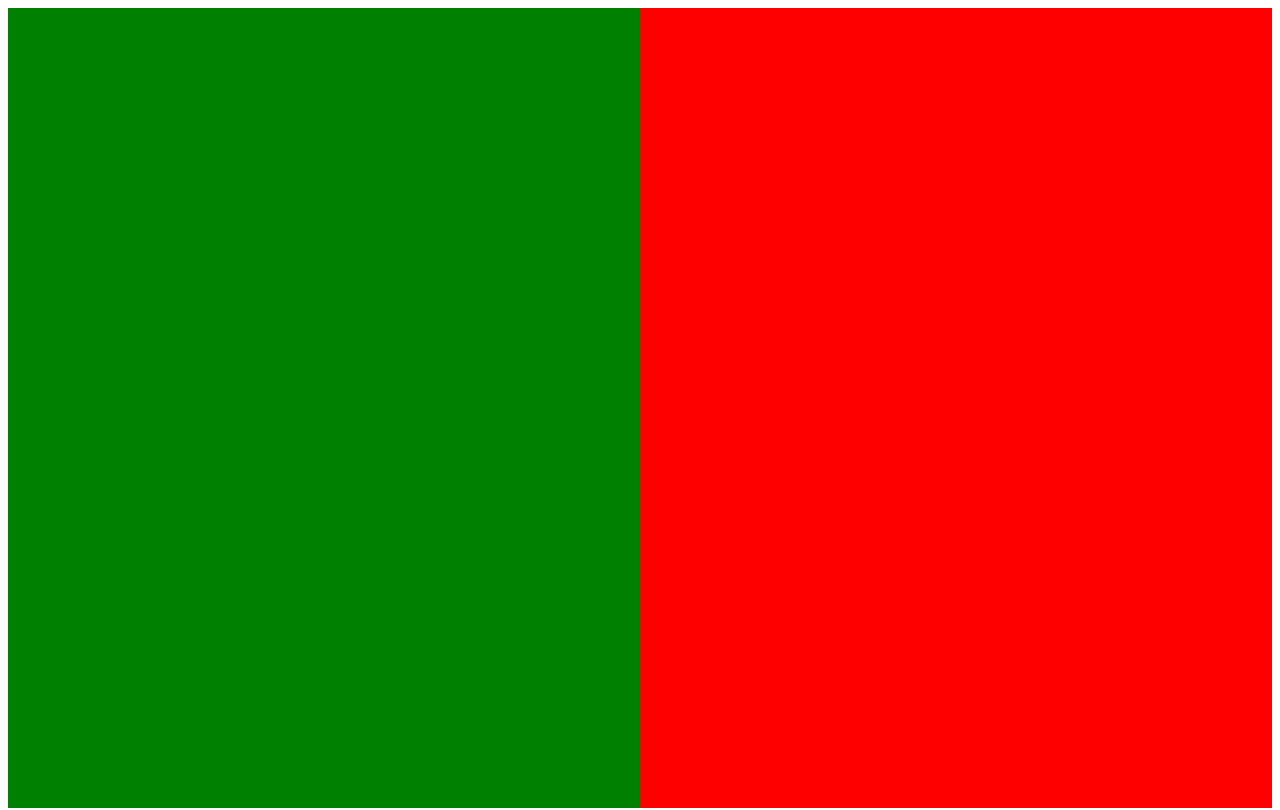
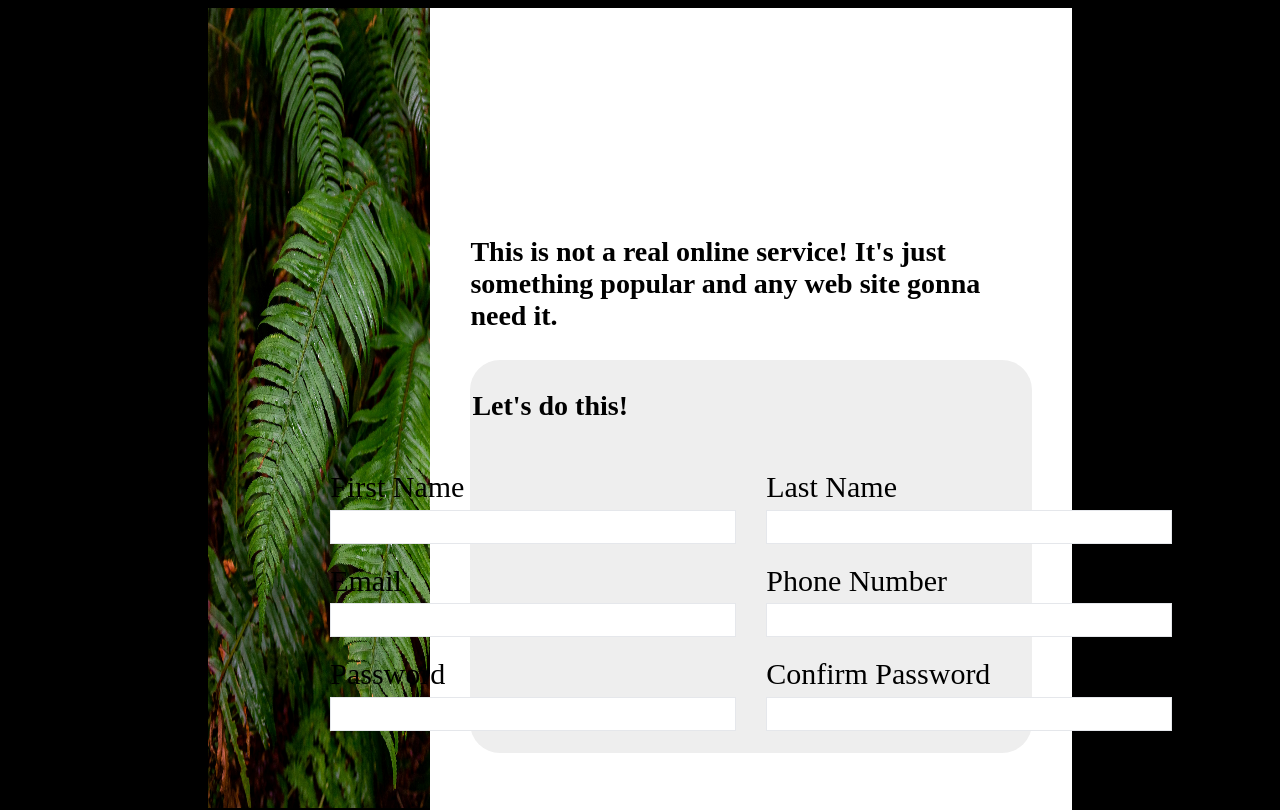
Before and after one commit to Oussama5379/sign-up-form, a plain HTML site: page index.html in a window 1280 px wide. Shown: the top 810 px of the page. Drawn offline with Linux system fonts and the light colour scheme.

Commit message:
Add the input fields

```diff
--- a/index.html
+++ b/index.html
@@ -7,7 +7,49 @@
 		<title>Sign-up Form</title>
 	</head>
 	<body>
-		<div class="left-side"></div>
-		<div class="right-side"></div>
+		<div class="left-side">
+			<img src="images/halie-west-25xggax4bSA-unsplash.jpg" alt="" />
+		</div>
+		<div class="right-side">
+			<form action="">
+				<p>
+					This is not a real online service! It's just something popular and any web site gonna need
+					it.
+				</p>
+				<div class="content">
+					<p>Let's do this!</p>
+					<div class="form-container">
+						<div class="left-inputs">
+							<div class="input">
+								<label for="first">First Name</label><br />
+								<input type="text" id="first" />
+							</div>
+							<div class="input">
+								<label for="email">Email</label><br />
+								<input type="email" id="email" />
+							</div>
+							<div class="input">
+								<label for="pwd">Password</label><br />
+								<input type="password" id="pwd" />
+							</div>
+						</div>
+						<div class="right-inputs">
+							<div class="input">
+								<label for="last">Last Name</label><br />
+								<input type="text" id="last" />
+							</div>
+							<div class="input">
+								<label for="phone">Phone Number</label><br />
+								<input type="tel" id="phone" />
+							</div>
+							<div class="input">
+								<label for="cpwd">Confirm Password</label><br />
+								<input type="password" id="cpwd" />
+							</div>
+						</div>
+					</div>
+				</div>
+			</form>
+		</div>
 	</body>
 </html>
--- a/style.css
+++ b/style.css
@@ -1,15 +1,45 @@
 body {
 	display: flex;
+	padding: 0 200px;
+	background-color: black;
 }
 
 .left-side,
 .right-side {
-	width: 50%;
 	height: 100vh;
 }
 .left-side {
-	background-color: green;
+	width: 35%;
 }
 .right-side {
-	background-color: red;
+	background-color: white;
+	width: 65%;
+	padding: 200px 40px;
 }
+img {
+	width: 100%;
+	height: 100%;
+}
+.content {
+	font-size: 30px;
+	background-color: #eeeeee;
+	padding: 2px;
+	border-radius: 30px;
+}
+p {
+	font-size: 28px;
+	font-weight: bold;
+}
+.form-container {
+	display: flex;
+	justify-content: center;
+	gap: 30px;
+}
+input {
+	width: 400px;
+	height: 30px;
+	border: 1px solid #e5e7eb;
+}
+.input {
+	margin: 20px 0;
+}
```
